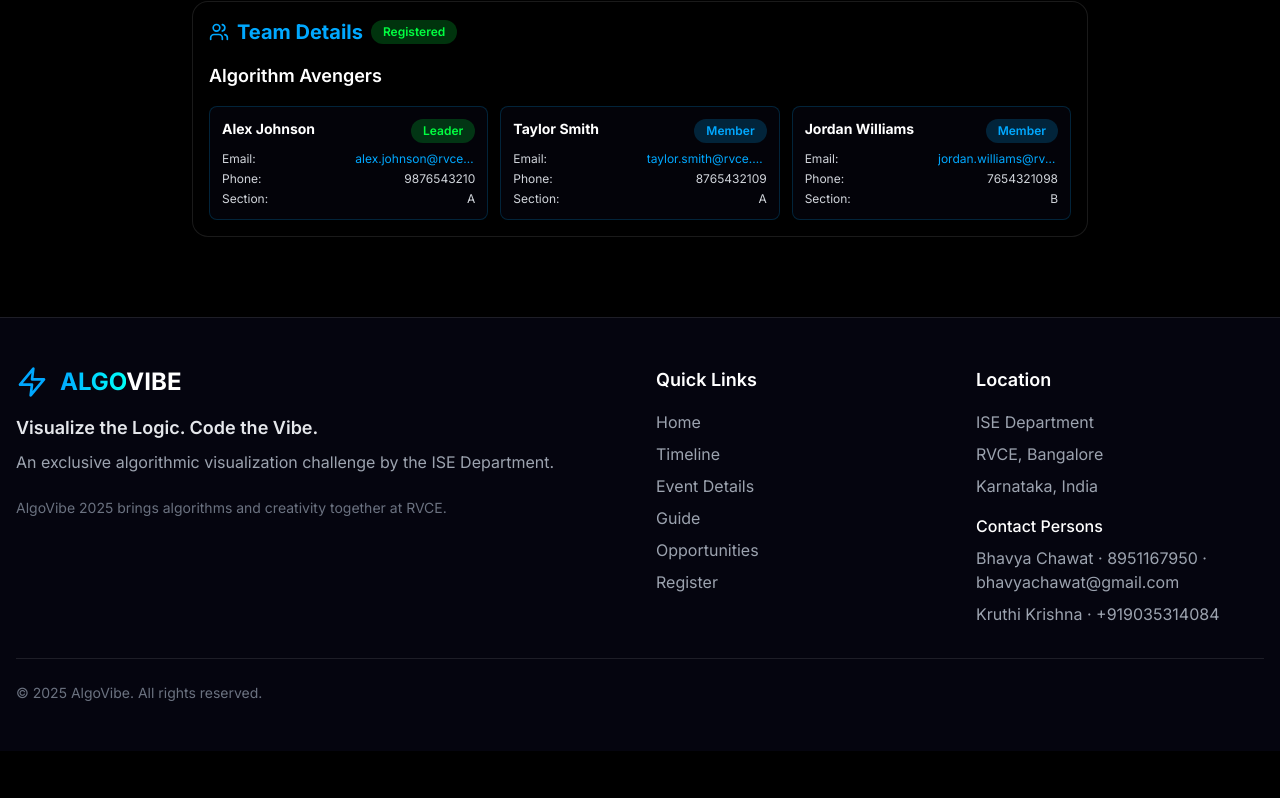
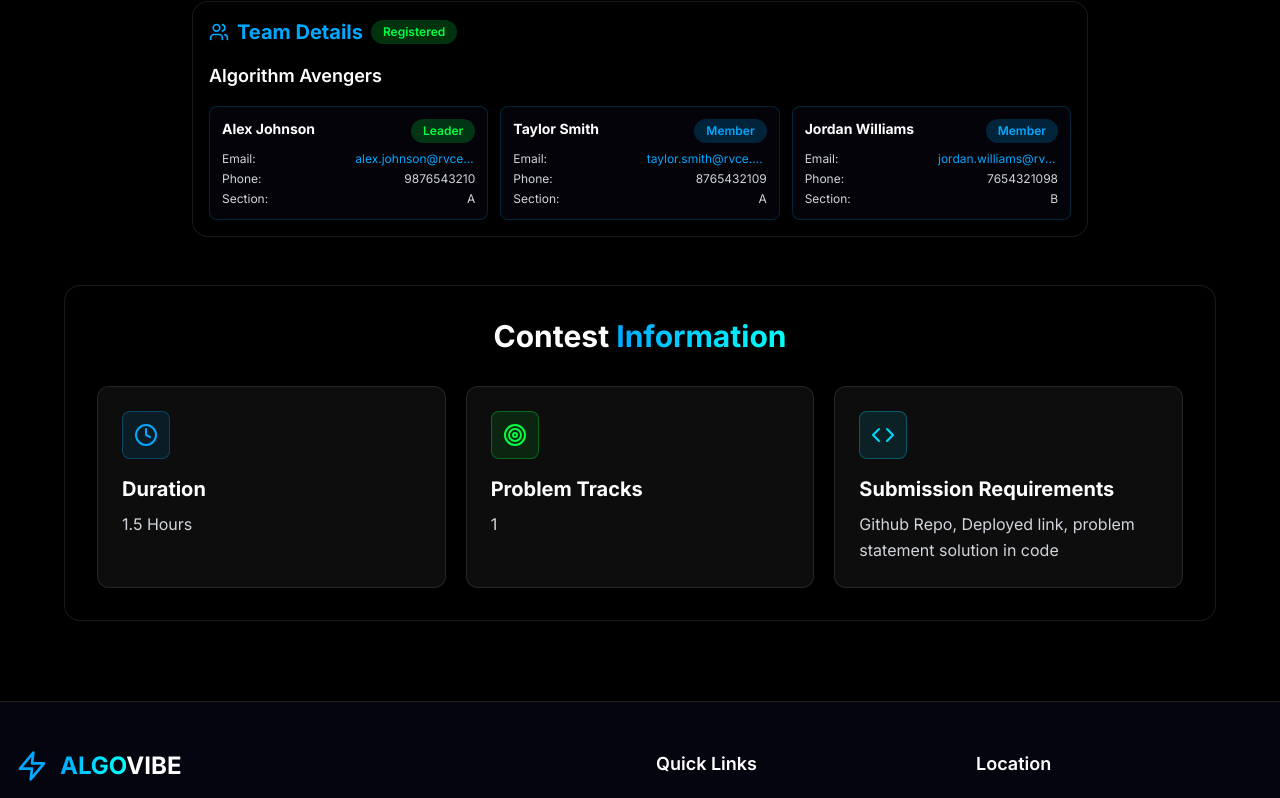
Before and after one commit to Bhavya-Chawat/AlgoVibe, a Next.js app: page /pre-contest in a window 1280 px wide. Shown: the part 705-1503 px from the top of the page. Before the commit the page ends 1456 px from the top, so only its background shows below. Built offline with nearby package versions, Linux system fonts and the light colour scheme.

Commit message:
Contest info tab

```diff
--- a/src/app/(dashboard)/pre-contest/page.tsx
+++ b/src/app/(dashboard)/pre-contest/page.tsx
@@ -4,6 +4,7 @@ import Header from "@/components/layout/Header";
 import Footer from "@/components/layout/Footer";
 import PreContestCountdown from "@/components/dashboard/PreContestCountdown";
 import TeamDetailsCard from "@/components/dashboard/TeamDetailsCard";
+import ContestInfoSection from "@/components/dashboard/ContestInfoSection";
 
 export default function Page() {
   // Sample team data - in a real app this would come from props or API
@@ -68,11 +69,16 @@ export default function Page() {
             </div>
 
             {/* Team Details Card - Made smaller */}
-            <div className="max-w-4xl mx-auto">
+            <div className="max-w-4xl mx-auto mb-12">
               <TeamDetailsCard
                 teamName={teamData.teamName}
                 teamMembers={teamData.teamMembers}
               />
+            </div>
+
+            {/* Contest Information Section */}
+            <div className="max-w-6xl mx-auto">
+              <ContestInfoSection />
             </div>
           </div>
         </div>
--- a/src/components/dashboard/ContestInfoSection.tsx
+++ b/src/components/dashboard/ContestInfoSection.tsx
@@ -1 +1,85 @@
-// Empty file
+"use client";
+
+import { Clock, Target, Code } from "lucide-react";
+
+export default function ContestInfoSection() {
+  const contestInfo = [
+    {
+      icon: Clock,
+      title: "Duration",
+      description: "1.5 Hours",
+      color: "cyber-blue-400",
+      gradient: "from-cyber-blue-400/20 to-transparent",
+    },
+    {
+      icon: Target,
+      title: "Problem Tracks",
+      description: "1",
+      color: "matrix-green",
+      gradient: "from-matrix-green/20 to-transparent",
+    },
+    {
+      icon: Code,
+      title: "Submission Requirements",
+      description: "Github Repo, Deployed link, problem statement solution in code",
+      color: "neon-blue",
+      gradient: "from-neon-blue/20 to-transparent",
+    },
+  ];
+
+  return (
+    <div className="glass-panel-strong p-6 md:p-8 rounded-2xl">
+      <div className="text-center mb-8">
+        <h2 className="text-2xl md:text-3xl font-bold">
+          <span className="text-white">Contest </span>
+          <span className="text-gradient">Information</span>
+        </h2>
+      </div>
+
+      {/* Contest Info Grid */}
+      <div className="grid grid-cols-1 md:grid-cols-3 gap-5">
+        {contestInfo.map((info, index) => {
+          const Icon = info.icon;
+
+          return (
+            <div
+              key={index}
+              className="group glass-panel p-6 hover:glass-panel-strong transition-all duration-500 hover:scale-105 relative overflow-hidden rounded-xl"
+            >
+              {/* Background Gradient */}
+              <div
+                className={`absolute inset-0 bg-gradient-to-br ${info.gradient} opacity-0 group-hover:opacity-100 transition-opacity duration-500`}
+              ></div>
+
+              {/* Content */}
+              <div className="relative z-10">
+                {/* Icon */}
+                <div className="mb-4">
+                  <div
+                    className={`w-12 h-12 rounded-lg bg-${info.color}/10 border border-${info.color}/30 flex items-center justify-center group-hover:scale-110 transition-all duration-300`}
+                  >
+                    <Icon className={`w-6 h-6 text-${info.color}`} />
+                  </div>
+                </div>
+
+                {/* Title */}
+                <h3 className="text-xl font-bold mb-2 text-white group-hover:text-gradient transition-all duration-300">
+                  {info.title}
+                </h3>
+
+                {/* Description */}
+                <p className="text-gray-300 group-hover:text-gray-200 transition-colors leading-relaxed">
+                  {info.description}
+                </p>
+
+                {/* Decorative elements */}
+                <div className="absolute top-0 right-0 w-24 h-24 bg-gradient-to-br from-cyber-blue-400/10 to-transparent blur-xl opacity-0 group-hover:opacity-100 transition-opacity duration-500 rounded-full"></div>
+                <div className="absolute -bottom-6 -right-6 w-32 h-32 border border-cyber-blue-400/10 rounded-full opacity-0 group-hover:opacity-100 transition-opacity duration-500"></div>
+              </div>
+            </div>
+          );
+        })}
+      </div>
+    </div>
+  );
+}
```
